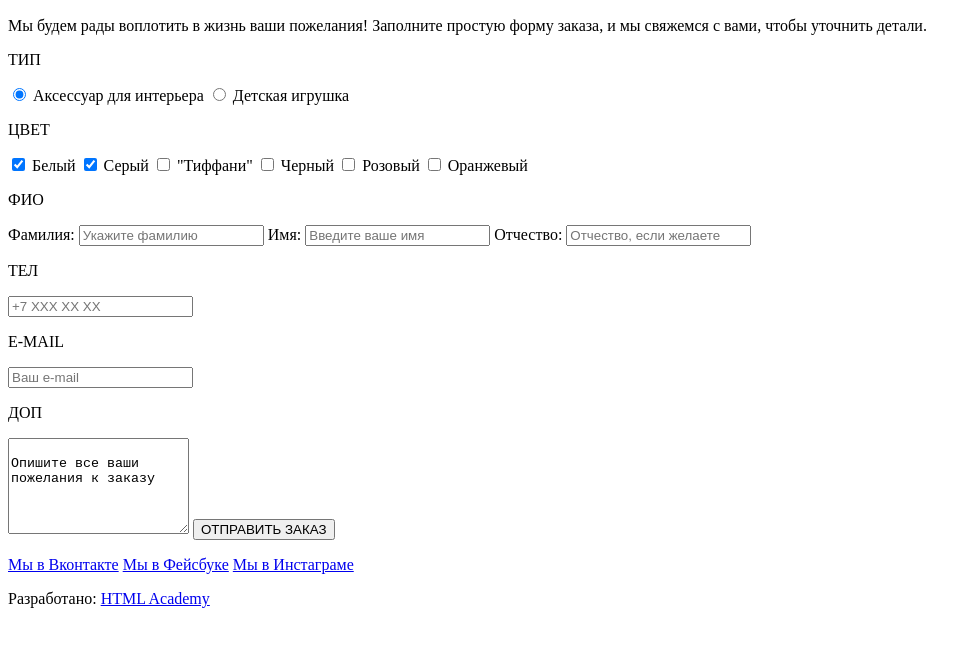
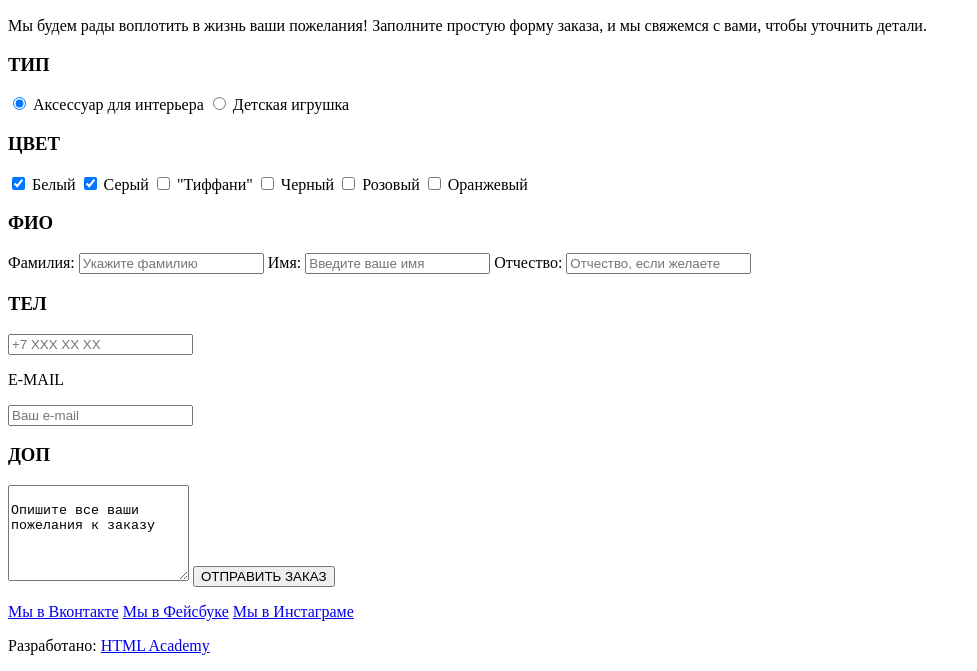
Before and after one commit to fuckomako/86681-mishka, a website: page form.html in a window 1280 px wide. Shown: the part 185-856 px from the top of the page, without its empty margins (0-977 px from the left). Before the commit the page ends 809 px from the top, so only its background shows below. Drawn offline with Linux system fonts and the light colour scheme.

Commit message:
Исправил form.html

```diff
--- a/form.html
+++ b/form.html
@@ -32,12 +32,12 @@
             <p class="order__describe">Мы будем рады воплотить в жизнь ваши пожелания! Заполните простую форму заказа, и мы свяжемся с вами, чтобы уточнить детали.
             </p>
             <form class="order__list" action="handler.html" method="post">
-                <p class="order__type">ТИП</p>
+                <h3 class="order__type">ТИП</h3>
                 <input type="radio" name="interior" id="interior-radio" checked>
                 <label for="iterior-radio">Аксессуар для интерьера</label>
                 <input type="radio" name="toy" id="toy-radio">
                 <label for="toy-radio">Детская игрушка</label>
-                <p class="order__type">ЦВЕТ</p>
+                <h3 class="order__type">ЦВЕТ</h3>
                 <input type="checkbox" name="white" id="white-checkbox" checked>
                 <label for="white-checkbox">Белый</label>
                 <input type="checkbox" name="white" id="grey-checkbox" checked>
@@ -50,22 +50,22 @@
                 <label for="pink-checkbox">Розовый</label>
                 <input type="checkbox" name="white" id="orange-checkbox">
                 <label for="orange-checkbox">Оранжевый</label>
-                <p class="order__type">ФИО</p>
+                <h3 class="order__type">ФИО</h3>
                 <label id="last-name-form">Фамилия:</label>
                 <input type="text" name="last-name" id="last-name-form" placeholder="Укажите фамилию">
                 <label id="name-form">Имя:</label>
                 <input type="text" name="last-name" id="name-form" placeholder="Введите ваше имя">
                 <label id="middle-name-form">Отчество:</label>
                 <input type="text" name="last-name" id="middle-name-form" placeholder="Отчество, если желаете">
-                <p class="order__type">ТЕЛ</p>
+                <h3 class="order__type">ТЕЛ</h3>
                 <input type="tel" name="tel" placeholder="+7 ХХХ ХХ ХХ">
                 <p class="order__type">E-MAIL</p>
                 <input type="email" name="email" placeholder="Ваш e-mail">
-                <p class="order__type">ДОП</p>
-                <textarea name="comment" rows="6">
+                <h3 class="order__type">ДОП</h3>
+                <textarea class="order__comment" name="comment" rows="6">
                 Опишите все ваши пожелания к заказу
                 </textarea>
-                <input type="submit" value="ОТПРАВИТЬ ЗАКАЗ">
+                <input class="order__submit" type="submit" value="ОТПРАВИТЬ ЗАКАЗ">
             </form>
         </div>
     </div>
```
